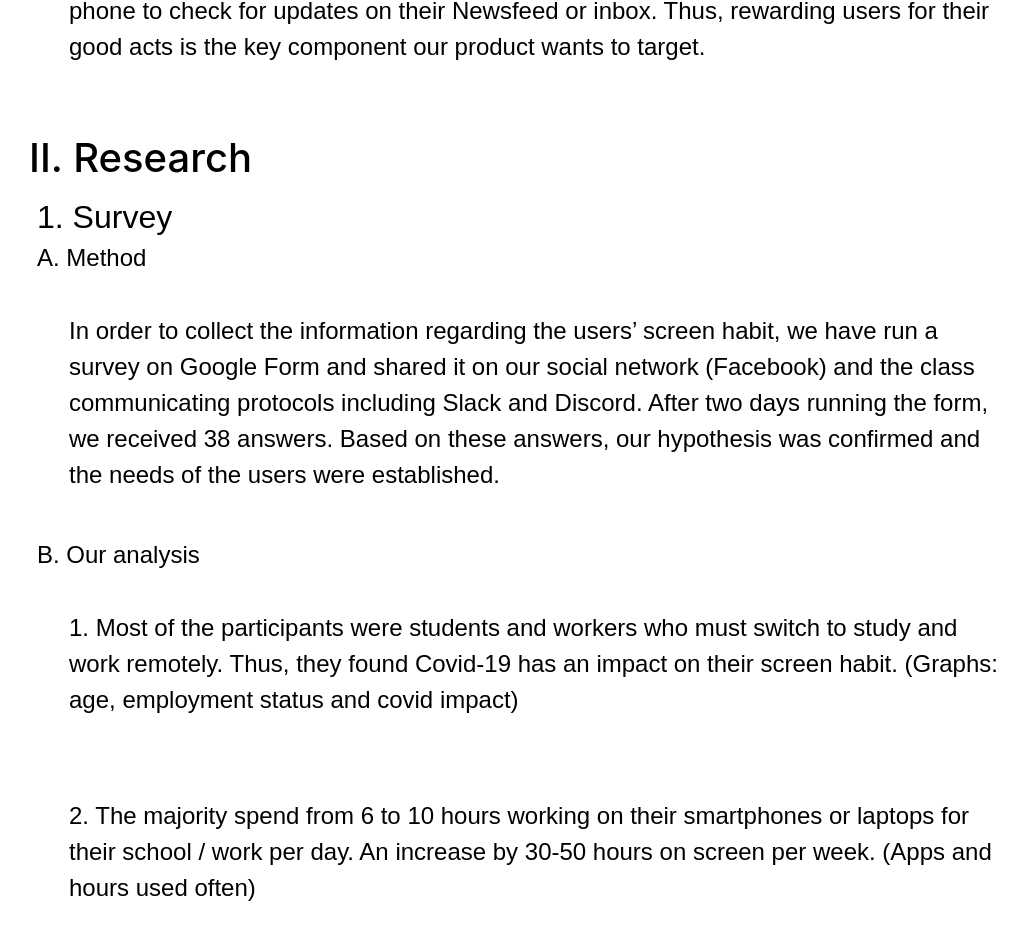
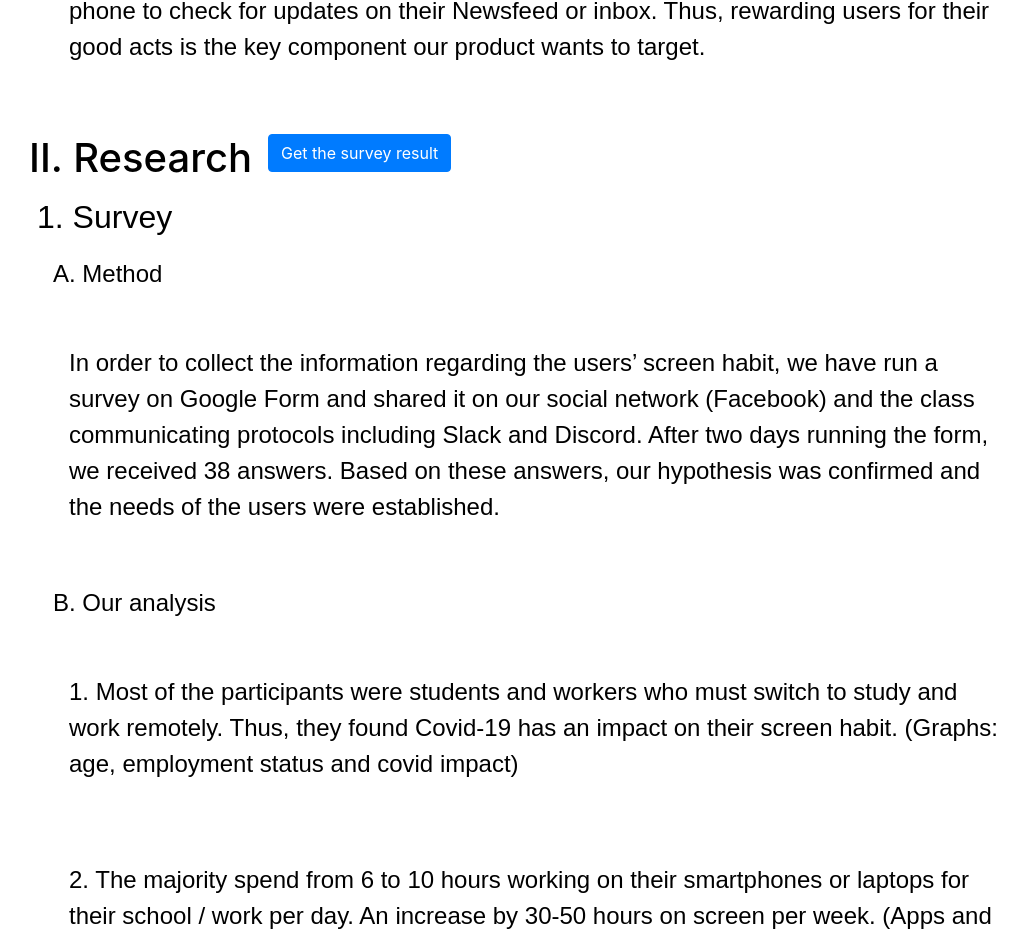
Before and after one commit to kennguyen0303/mini-project-357, a React (Create React App) app: page / in a window 1280 px wide. Shown: the part 1594-2525 px from the top of the page, without its empty margins (99-1126 px from the left). Built offline with nearby package versions, Linux system fonts and the light colour scheme.

Commit message:
edit margin

```diff
--- a/src/pages/Problem_description.js
+++ b/src/pages/Problem_description.js
@@ -2,7 +2,7 @@ import React, { Component } from 'react'
 
 const Problem_description=()=> {
         return (
-            <div className="a_page page_1" id="problem">
+            <div className="a_page page_3" id="problem">
             <h1>I. Problem Description</h1>
               <div className="text-container">
                   <p>Covid-19 has brought the sedentary lifestyle to another level.
--- a/src/pages/Research.js
+++ b/src/pages/Research.js
@@ -1,5 +1,5 @@
 import React, { Component } from 'react'
-import {Carousel,Table } from 'react-bootstrap';
+import {Carousel,Table, Button } from 'react-bootstrap';
 import screenHourImg from '../resources/graphs/screen_hour.PNG'
 import covid_impactImg from '../resources/graphs/covid_impact.PNG'
 import tooOftenUsedImg from '../resources/graphs/too_often_used.PNG'
@@ -19,10 +19,15 @@ import user_journey from '../resources/user_journey.PNG'
 const Research=()=> {
         return (
             <div className="page_2" id="research">
-              <h1>II. Research </h1>
+              <div className="d-flex">
+              <h1 className="pr-3">II. Research </h1>
+              <a href="/resources/user_journey.PNG" download>
+              <Button>Get the survey result</Button>
+              </a>
+              </div>
               <div  className="text-container">
                   <h2>1. Survey</h2>
-                  <h4>A. Method</h4>
+                  <h4 className="p-3">A. Method</h4>
                   <p>
                   In order to collect the information regarding the users’
                   screen habit, we have run a survey on Google Form and shared
@@ -32,7 +37,7 @@ const Research=()=> {
                   Based on these answers, our hypothesis was confirmed and
                   the needs of the users were established.
                   </p>
-                  <h4>B. Our analysis</h4>
+                  <h4 className="p-3">B. Our analysis</h4>
                   <p>
                   1. Most of the participants were students and workers who must
                   switch to study and work remotely. Thus, they found Covid-19
```
Also changed, not shown: 1 other file (tests, documents, lock files or other folders).
